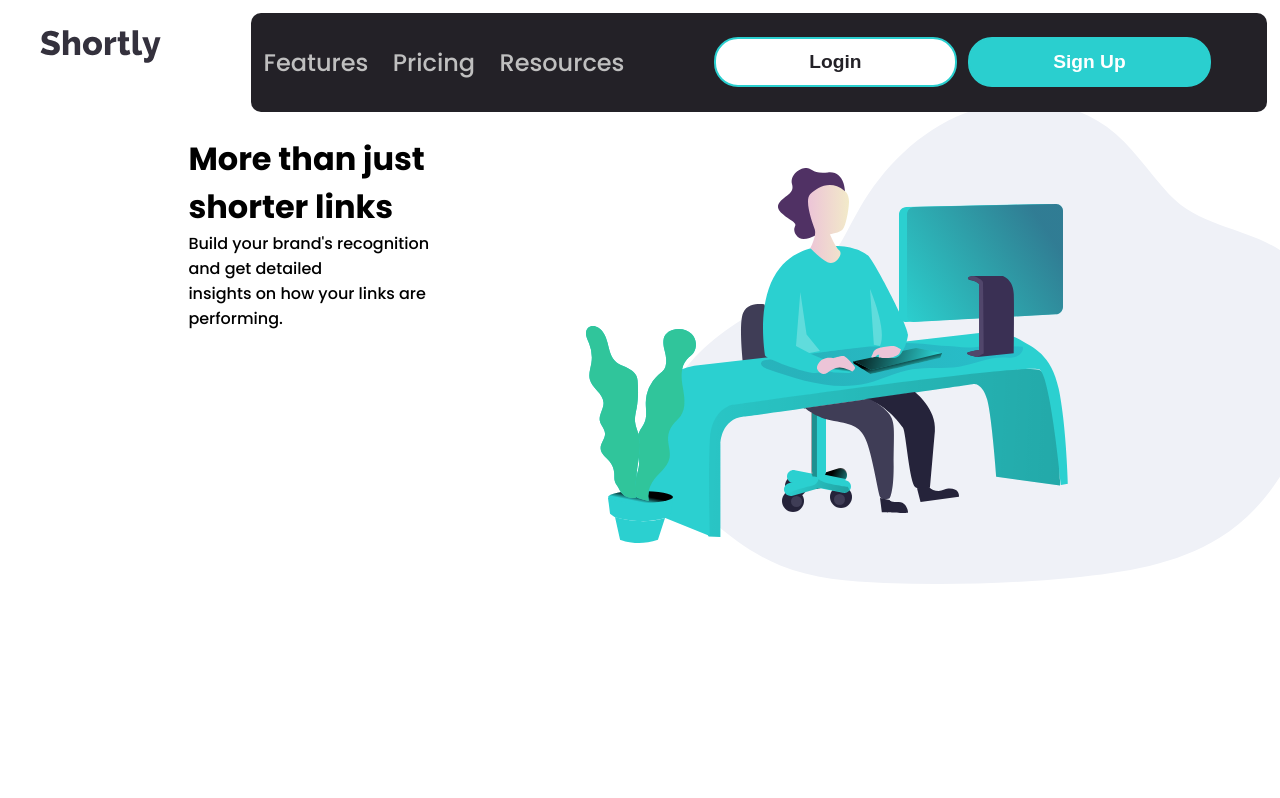
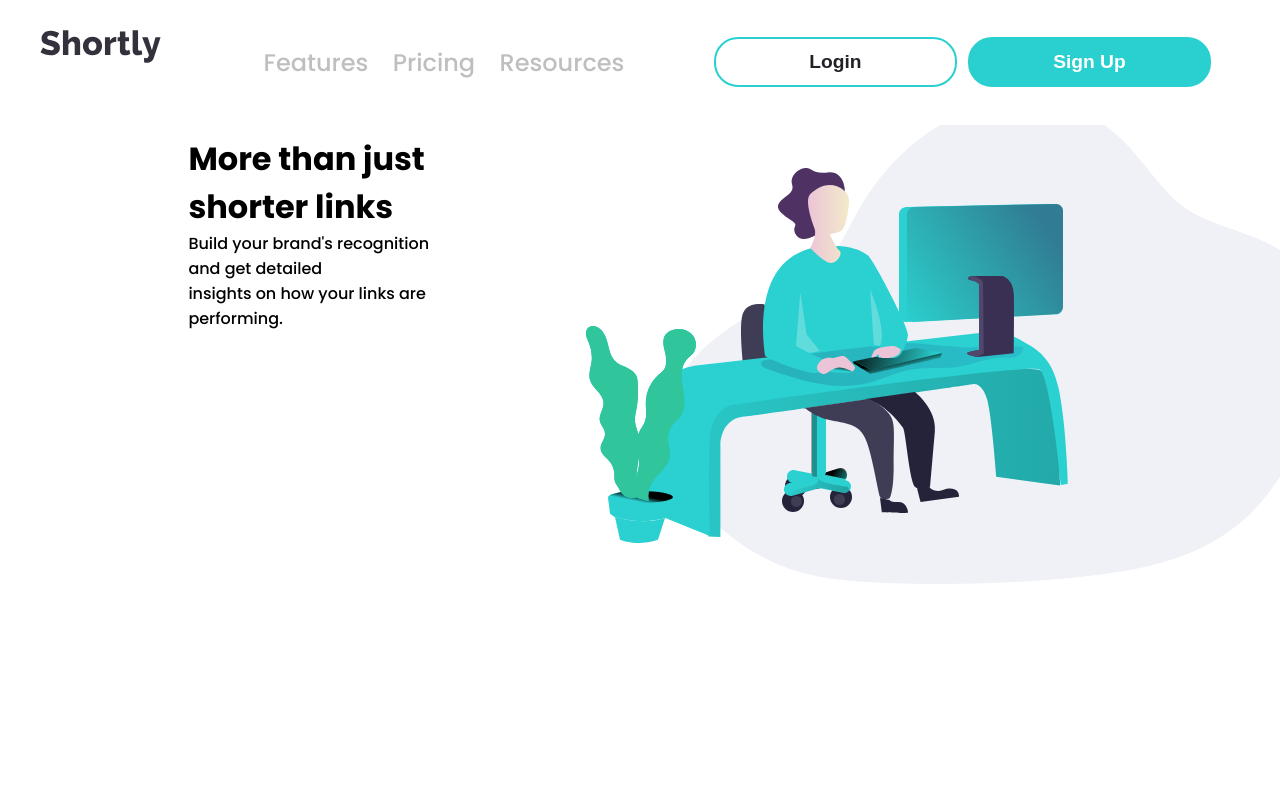
Before and after one commit to SiddharthSonawane/theInternetFolks, a React (Create React App) app: page / in a window 1280 px wide. Shown: the top 798 px of the page. Built offline with nearby package versions, Linux system fonts and the light colour scheme.

Commit message:
navbar background

```diff
--- a/src/components/Navbar/Navbar.elements.js
+++ b/src/components/Navbar/Navbar.elements.js
@@ -7,6 +7,7 @@ export const Nav = styled.div`
   z-index: 1;
   height: 12vh;
   @media screen and (min-width: 768px) {
+    background-color: #fff;
     display: flex;
     width: 100%;
     height: auto;
@@ -70,6 +71,7 @@ export const NavMenu = styled.div`
   background-color: #232127;
   border-radius: 10px;
   @media screen and (min-width: 1000px) {
+    background-color: #fff;
     display: flex;
     flex-wrap: no-wrap;
     list-style: none;
```
